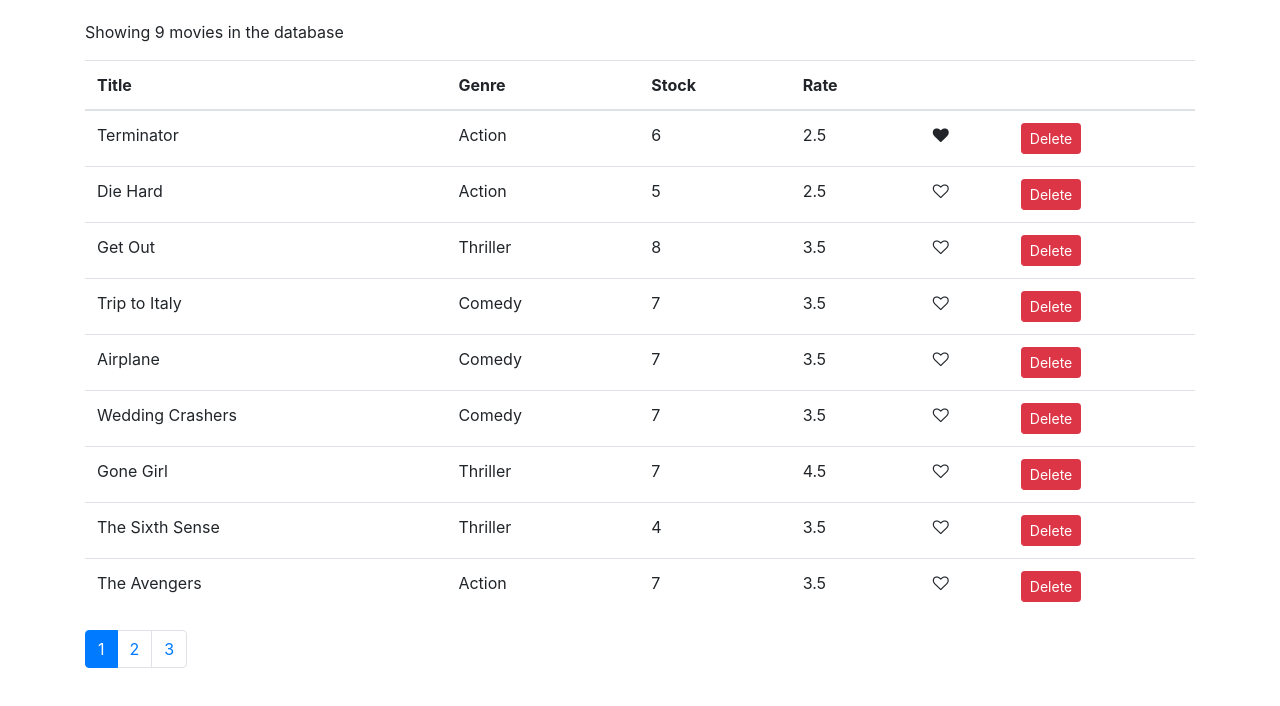
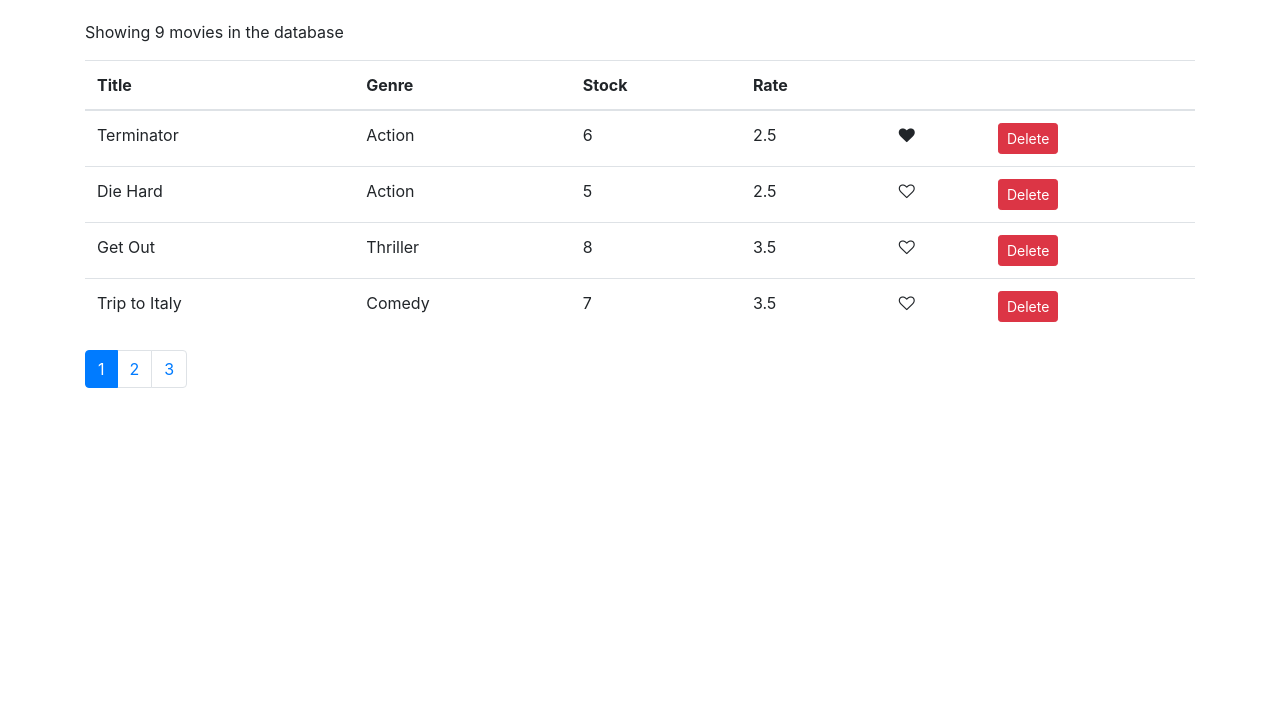
Before and after one commit to shaheenniaz582/React_Vidly, a React (Create React App) app: page / in a window 1280 px wide. Shown: the top 706 px of the page. Built offline with nearby package versions, Linux system fonts and the light colour scheme.

Commit message:
Paginatind data implemented

```diff
--- a/src/components/movies.jsx
+++ b/src/components/movies.jsx
@@ -2,6 +2,7 @@
 import Like from './common/like';
 import Pagination from './common/pagination';
 import { getMovies }  from '../services/fakeMovieService'; // getMovie is a named export in fakeMovieService
+import { paginate } from '../utils/paginate.js'; // to import client side paginate module
 
 class Movies extends Component {
     state = {
@@ -34,9 +35,9 @@
         // some conditional rendering
         const { length: count } = this.state.movies; // here using destructuring assigning length
                                                     // property of movies state to count constant
-        const { currentPage, pageSize } = this.state;
-        if ( count === 0 )
-            return <p>There are no movies in the database!!!</p>
+        const { currentPage, pageSize, movies: allMovies } = this.state;
+        if ( count === 0 ) return <p>There are no movies in the database!!!</p>
+        const movies = paginate(allMovies, currentPage, pageSize);
         return (
             // inserting bootstrap table here to display movies in form of table
             <React.Fragment>
@@ -53,7 +54,7 @@
                     </tr>
                 </thead>
                 <tbody>
-                    {this.state.movies.map(movie => (
+                    {movies.map(movie => (
                     <tr key={movie._id}>
                         <td>{ movie.title }</td>
                         <td>{ movie.genre.name }</td>
--- /dev/null
+++ b/src/utils/paginate.js
@@ -0,0 +1,13 @@
+import _ from 'lodash';
+
+export function paginate(items, pageNumber, pageSize) {
+    const startIndex = (pageNumber - 1) * pageSize;
+    // slice method will slice array items from above calculated startIndex
+    // take method picks array for current page from the array which we created with slice
+    // to make code more fluent and c all tghe methods in chain converting items array in loadash wrapper
+    // value method is used to change into regular array
+    return _(items)
+        .slice(startIndex)
+        .take(pageSize)
+        .value();
+}
```
